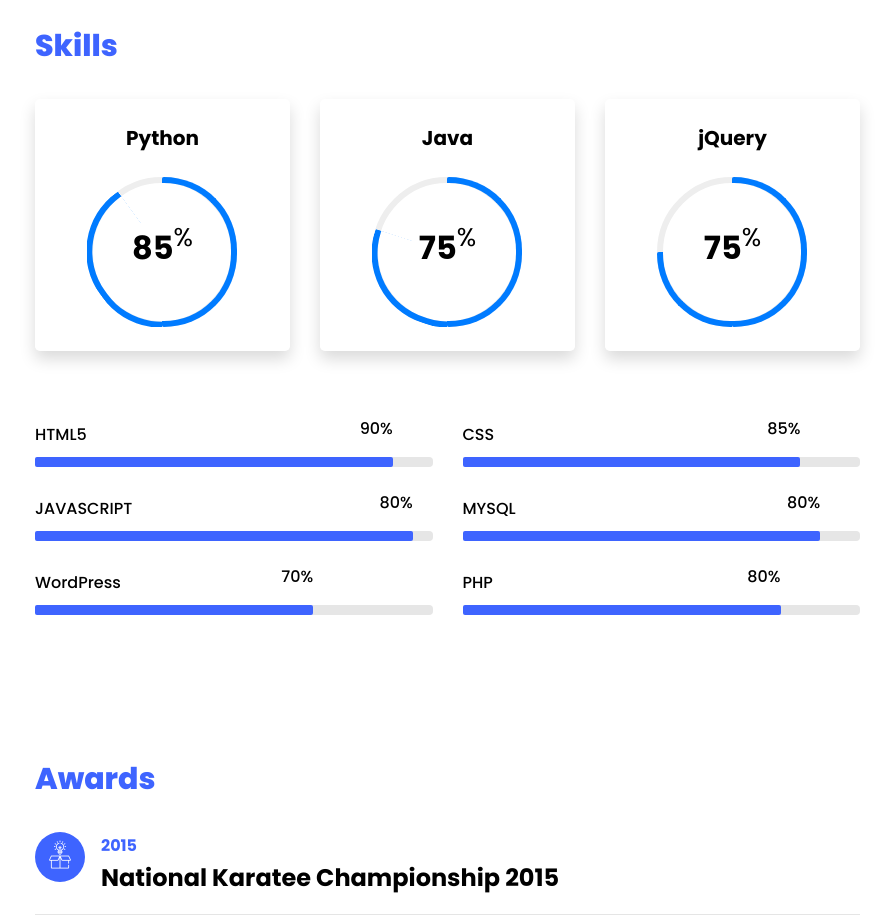
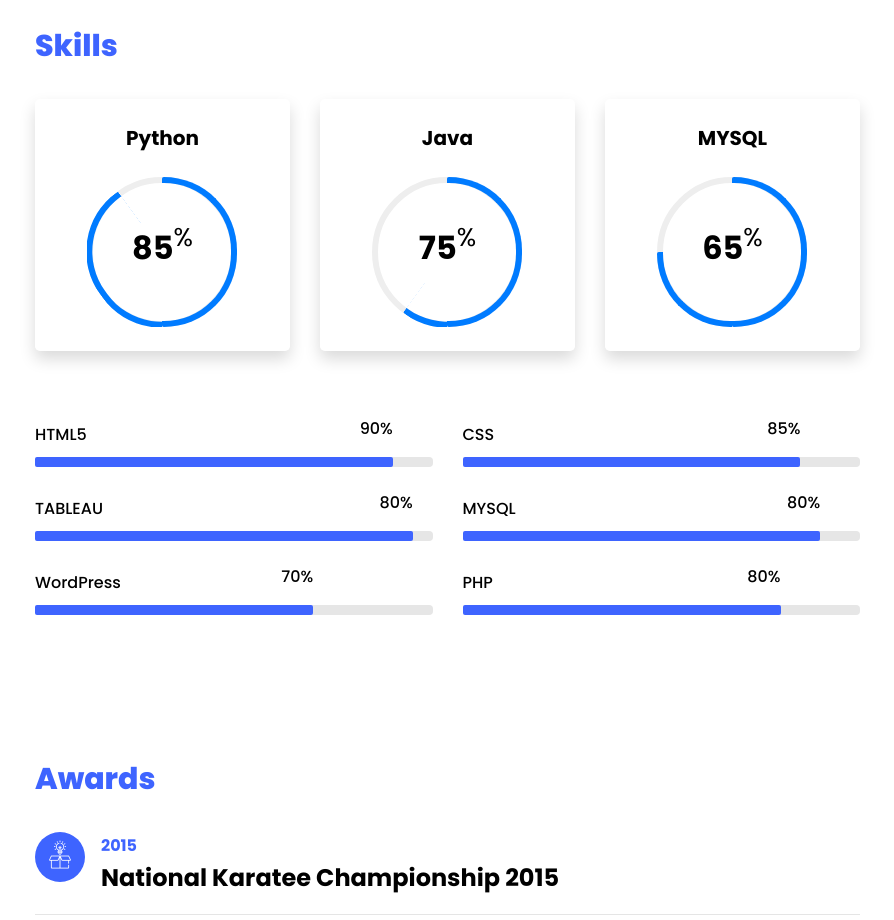
Before and after one commit to tejutejaswini156/Portfolio, a plain HTML site: page index.html in a window 1280 px wide. Shown: the part 3060-3980 px from the top of the page, without its empty margins (335-1229 px from the left). Drawn offline with Linux system fonts and the light colour scheme; files whose address does not match are found by name.

Commit message:
Update index.html

```diff
--- a/index.html
+++ b/index.html
@@ -233,7 +233,7 @@ Defining the project approach,Conduct a market scan,Further analysis & solution
 						        <h2 class="h5 font-weight-bold text-center mb-4">Java</h2>
 
 						        <!-- Progress bar 1 -->
-						        <div class="progress mx-auto" data-value='80'>
+						        <div class="progress mx-auto" data-value='60'>
 						          <span class="progress-left">
                         <span class="progress-bar border-primary"></span>
 						          </span>
@@ -252,7 +252,7 @@ Defining the project approach,Conduct a market scan,Further analysis & solution
 
 						    <div class="col-lg-4 mb-4">
 						      <div class="bg-white rounded-lg shadow p-4">
-						        <h2 class="h5 font-weight-bold text-center mb-4">jQuery</h2>
+						        <h2 class="h5 font-weight-bold text-center mb-4">MYSQL</h2>
 
 						        <!-- Progress bar 1 -->
 						        <div class="progress mx-auto" data-value='75'>
@@ -263,7 +263,7 @@ Defining the project approach,Conduct a market scan,Further analysis & solution
                         <span class="progress-bar border-primary"></span>
 						          </span>
 						          <div class="progress-value w-100 h-100 rounded-circle d-flex align-items-center justify-content-center">
-						            <div class="h2 font-weight-bold">75<sup class="small">%</sup></div>
+						            <div class="h2 font-weight-bold">65<sup class="small">%</sup></div>
 						          </div>
 						        </div>
 						        <!-- END -->
@@ -296,7 +296,7 @@ Defining the project approach,Conduct a market scan,Further analysis & solution
 								</div>
 								<div class="col-md-6 animate-box">
 									<div class="progress-wrap ftco-animate">
-										<h3>JAVASCRIPT</h3>
+										<h3>TABLEAU</h3>
 										<div class="progress">
 										 	<div class="progress-bar color-3" role="progressbar" aria-valuenow="95"
 										  	aria-valuemin="0" aria-valuemax="100" style="width:95%">
```
